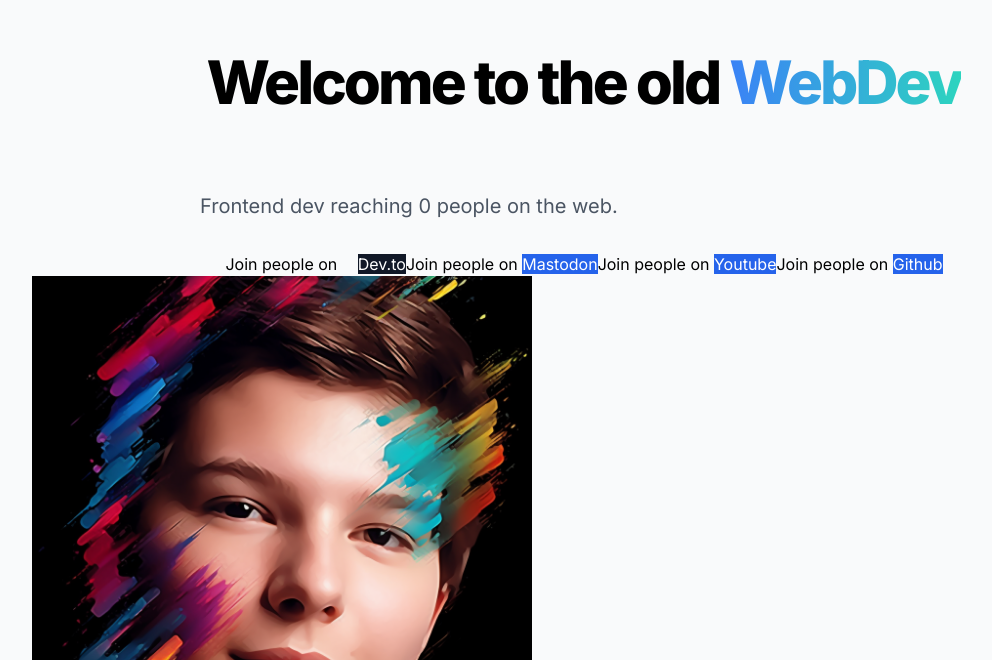
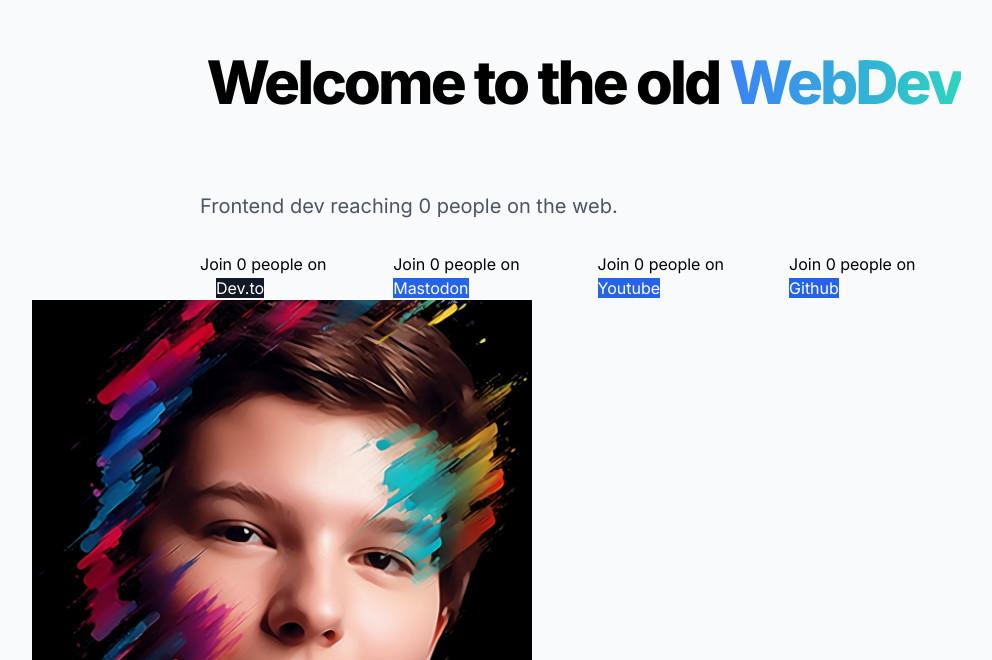
Before and after one commit to andi1984/personal, a Next.js app: page / in a window 1280 px wide. Shown: the part 140-800 px from the top of the page, without its empty margins (56-1048 px from the left). Built offline with nearby package versions, Linux system fonts and the light colour scheme.

Commit message:
feat: animating counts

```diff
--- a/next.config.js
+++ b/next.config.js
@@ -1,4 +1,7 @@
 /** @type {import('next').NextConfig} */
-const nextConfig = {}
+const nextConfig = {
+    // https://github.com/pmndrs/react-spring/issues/2146#issuecomment-1743513157
+    reactStrictMode: false
+}
 
 module.exports = nextConfig
--- a/src/app/api/follower/route.ts
+++ b/src/app/api/follower/route.ts
@@ -5,7 +5,7 @@ export async function GET() {
   }
 
   const res = await fetch(process.env.FOLLOWER_API_ENDPOINT, {
-    next: { revalidate: 60 * 60 }, // Revalidate every 60 seconds
+    next: { revalidate: 60 * 60 }, // Revalidate every hour
   });
 
   // The return value is *not* serialized
--- a/src/components/masthead/number.client.tsx
+++ b/src/components/masthead/number.client.tsx
@@ -1,4 +1,25 @@
+"use client";
+import { useSpring, animated } from "@react-spring/web";
+
 function Number({ n }: { n: number }) {
-  return <span>{n}</span>;
+  const { number } = useSpring({
+    from: { number: 0 },
+    to: { number: n },
+    delay: 200,
+    config: { mass: 1, tension: 20, friction: 10 },
+  });
+
+  return (
+    <animated.span
+      style={{
+        width: 80,
+        height: 80,
+        borderRadius: 8,
+      }}
+    >
+      {number.to((num) => num.toFixed(0))}
+    </animated.span>
+  );
 }
+
 export default Number;
```
